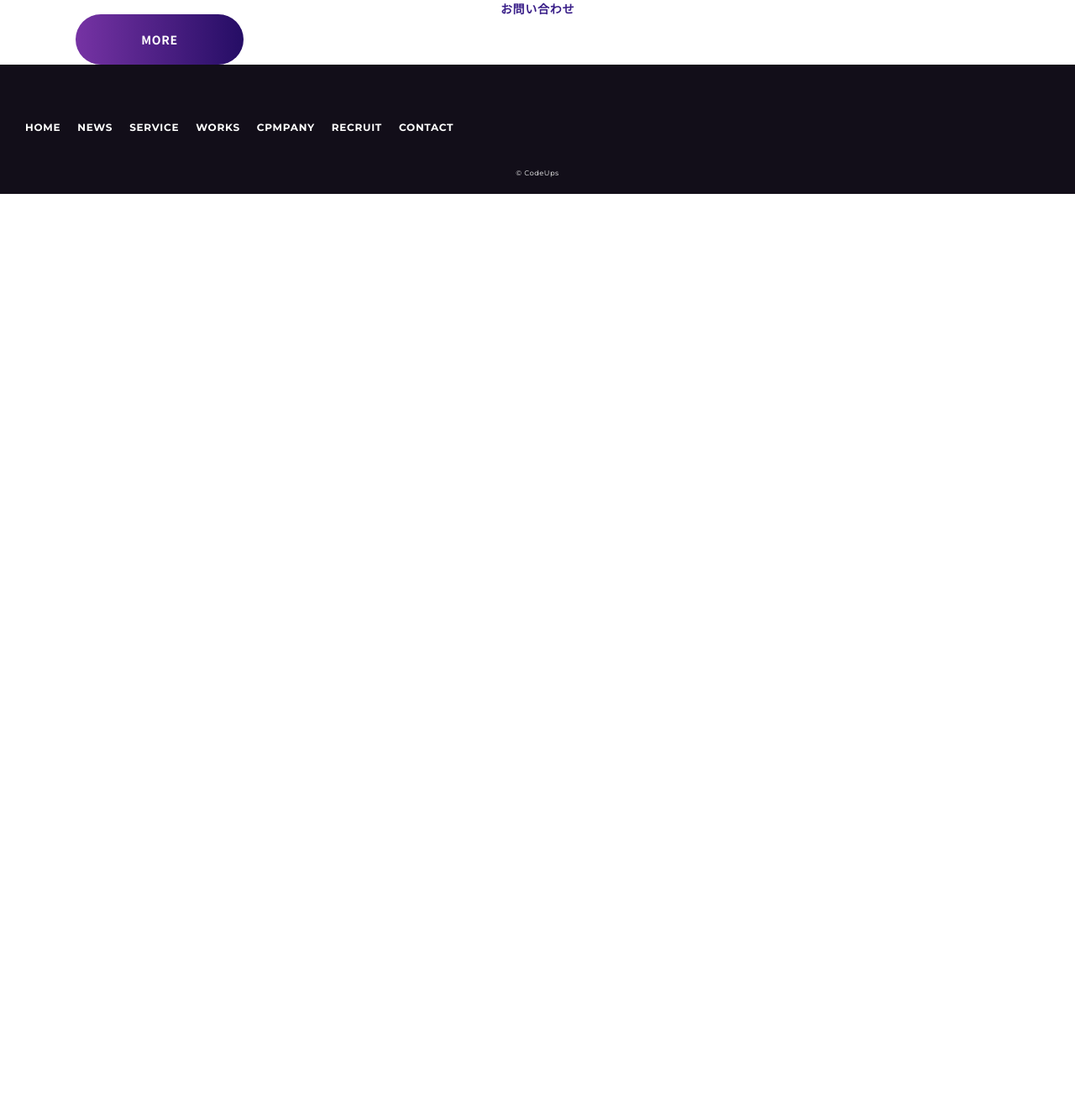
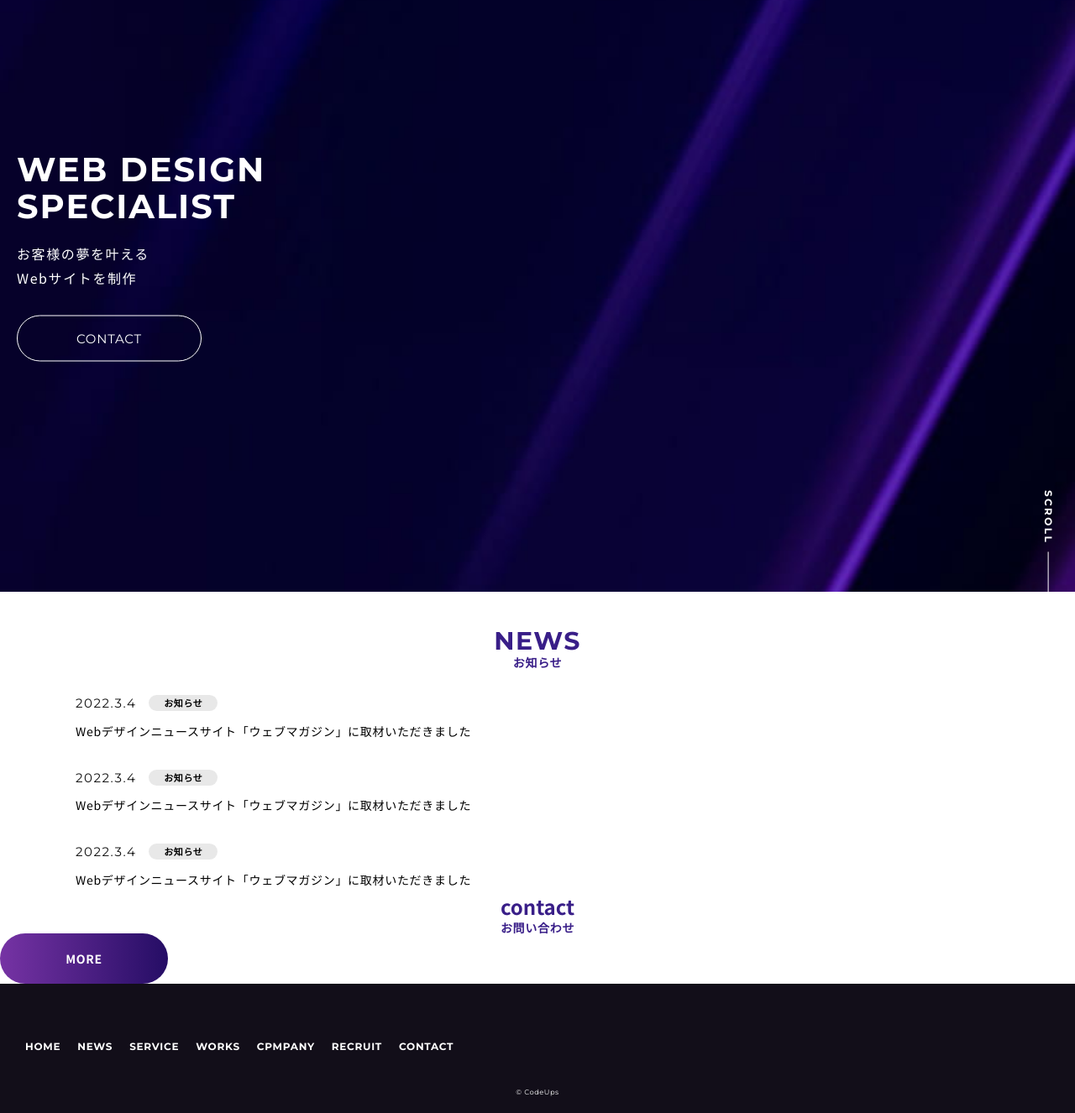
Before and after one commit to HISASHI-HASHIMOTO/CodeUps-live3, a website: page index.html in a window 1280 px wide. Shown: the part 95-1421 px from the top of the page at 84% size. Before the commit the page ends 800 px from the top, so only its background shows below. Drawn offline with nearby package versions, Linux system fonts and the light colour scheme.

Commit message:
第3章3回目完了

```diff
--- a/index.html
+++ b/index.html
@@ -30,18 +30,17 @@
     <!-- JavaScript -->
     <script src="https://code.jquery.com/jquery-3.6.0.js"></script>
     <script defer src="./js/script.js"></script>
-    <script>
+    <!-- <script>
       $(document).ready(function() {
         console.log("jQuery is loaded and ready");
       });
-    </script>
+    </script> -->
   </head>
   <body>
-
     <header class="p-header l-header">
       <div class="p-header__inner">
         <h1 class="p-header__logo">
-          <a href="" class="p-header__log-link">CodeUps</a>
+          <a href="" class="p-header__logo-link">CodeUps</a>
         </h1>
         <button class="p-header__drawer c-hamburger js-hamburger">
           <span></span>
@@ -50,12 +49,12 @@
         </button>
         <div class="p-header__pc-nav pc-nav">
           <ul class="pc-nav__items">
-            <l class="pc-nav__item">
-              <a href="">home</a></l
-              i>
             <li class="pc-nav__item">
-              <a href="">news</a></l
-              i>
+              <a href="">home</a>
+            </li>
+            <li class="pc-nav__item">
+              <a href="">news</a>
+            </li>
             <li class="pc-nav__item">
               <a href="">service</a>
             </li>
@@ -88,6 +87,71 @@
       </div>
     </header>
 
+    <!-- mvセクション -->
+    <div class="p-mv l-mv">
+      <div class="p-mv__inner">
+        <div class="p-mv__header">
+          <h2 class="p-mv__title">WEB DESIGN<br />SPECIALIST</h2>
+          <p class="p-mv__subtitle">お客様の夢を叶える<br />Webサイトを制作</p>
+          <div class="p-mv__btn">
+            <a href="" class="mv-btn c-mv-btn">CONTACT</a>
+          </div>
+        </div>
+        <div class="p-mv__scroll"><span>scroll</span></div>
+      </div>
+    </div>
+
+    <!-- newsセクション -->
+    <section class="p-news l-news">
+      <div class="p-news__inner l-inner">
+        <div class="p-news__title c-section-header">
+          <h2 class="c-section-header__entitle">news</h2>
+          <p class="c-section-header__jatitle">お知らせ</p>
+        </div>
+        <div class="p-news__items">
+          <div class="p-news__item p-news-content">
+            <div class="p-news-content__meta">
+              <time class="p-news-content__date" datetime="2022-03-04"
+                >2022.3.4</time
+              >
+              <p class="p-news-content__category">お知らせ</p>
+            </div>
+            <div class="p-news-content__link">
+              <a href="" class="p-news-content__category-text"
+                >Webデザインニュースサイト「ウェブマガジン」に取材いただきました</a
+              >
+            </div>
+          </div>
+          <div class="p-news__item p-news-content">
+            <div class="p-news-content__meta">
+              <time class="p-news-content__date" datetime="2022-03-04"
+                >2022.3.4</time
+              >
+              <p class="p-news-content__category">お知らせ</p>
+            </div>
+            <div class="p-news-content__link">
+              <a href="" class="p-news-content__category-text"
+                >Webデザインニュースサイト「ウェブマガジン」に取材いただきました</a
+              >
+            </div>
+          </div>
+          <div class="p-news__item p-news-content">
+            <div class="p-news-content__meta">
+              <time class="p-news-content__date" datetime="2022-03-04"
+                >2022.3.4</time
+              >
+              <p class="p-news-content__category">お知らせ</p>
+            </div>
+            <div class="p-news-content__link">
+              <a href="" class="p-news-content__category-text"
+                >Webデザインニュースサイト「ウェブマガジン」に取材いただきました</a
+              >
+            </div>
+          </div>
+        </div>
+      </div>
+    </section>
+
     <div class="inner">
       <div class="c-section-header">
         <h2 class="c-section-header__enbtitle">contact</h2>
@@ -95,7 +159,7 @@
       </div>
       <a class="c-button">more</a>
     </div>
-    <div class="l-footer p-footer">
+    <footer class="l-footer p-footer">
       <div class="p-footer__inner">
         <nav class="p-footer__nav p-footer-nav">
           <ul class="p-footer-nav__items">
@@ -112,7 +176,7 @@
           <small>&copy; CodeUps</small>
         </div>
       </div>
-    </div>
+    </footer>
     <script src="https://code.jquery.com/jquery-3.6.0.js"></script>
   </body>
 </html>
--- /dev/null
+++ b/src/sass/object/component/_c-mv-btn.scss
@@ -0,0 +1,12 @@
+@use "global" as *;
+
+.c-mv-btn {
+  display: inline-block;
+  padding: rem(19) rem(70);
+  border: 1px solid $white;
+  font-size: rem(15);
+  line-height: 1;
+  letter-spacing: 0.05em;
+  font-family: $english-family;
+  border-radius: rem(50);
+}
--- a/src/sass/object/layout/_l-inner.scss
+++ b/src/sass/object/layout/_l-inner.scss
@@ -1,6 +1,6 @@
 @use "global" as *;
 
-.inner {
+.l-inner {
   width: 100%;
   padding-right: $padding-sp;
   padding-left: $padding-sp;
--- /dev/null
+++ b/src/sass/object/layout/_l-news.scss
@@ -0,0 +1,5 @@
+@use 'global' as *;
+
+.l-news {
+  margin-top: rem(40);
+}
--- a/src/sass/object/project/_p-header.scss
+++ b/src/sass/object/project/_p-header.scss
@@ -2,8 +2,11 @@
 
 .p-header {
   height: rem(62);
-  background-color:  $blue;
+  background-color: transparent;
+  // background-color: #21054D;
   z-index: 1000;
+  position: fixed;
+  width: 100%;
 }
 
 .p-header__inner {
@@ -26,7 +29,15 @@
 }
 
 .p-header__logo {
+  height: inherit;
+}
+
+.p-header__logo-link {
   color: $white;
+  font-size: rem(18);
+  display: flex;
+  align-items: center;
+  height: inherit;
 }
 
 .p-header__pc-nav {
--- /dev/null
+++ b/src/sass/object/project/_p-mv.scss
@@ -0,0 +1,71 @@
+@use "global" as *;
+
+.p-mv {
+  position: relative;
+  height: 100vh;
+  background-image: url(../images/common/mv-sp.jpg);
+  background-repeat: no-repeat;
+  background-size: cover;
+
+}
+
+.p-mv__inner {
+  // padding: 0 rem(20);
+}
+
+.p-mv__header {
+  position: absolute;
+  top: 50%;
+  transform: translateY(-50%);
+  left: rem(20);
+  color: $white;
+}
+
+.p-mv__title {
+  font-size: rem(40);
+  font-weight: $bold;
+  font-family: $english-family;
+  line-height: calc(44/40);
+  letter-spacing: 0.05em;
+  color: $white;
+}
+
+.p-mv__subtitle {
+  font-size: rem(16);
+  line-height: calc(29/16);
+  letter-spacing: 0.1em;
+  margin-top: rem(20);
+}
+
+.p-mv__btn {
+  margin-top: rem(30);
+}
+
+.p-mv__scroll {
+  font-size: rem(12);
+  color: $white;
+  letter-spacing: 0.2em;
+  font-family: $english-family;
+  font-weight: $bold;
+  display: inline-block;
+  text-transform: uppercase;
+  position: absolute;
+  bottom: rem(80);
+  right: rem(0);
+  transform: rotate(90deg);
+}
+
+.p-mv__scroll span {
+  position: relative;
+}
+
+.p-mv__scroll span::after {
+  content: "";
+  position: absolute;
+  width: rem(1);
+  height: rem(50);
+  background-color: $white;
+  transform: rotate(90deg);
+  bottom: rem(-17.6);
+  right: rem(-35);
+}
--- /dev/null
+++ b/src/sass/object/project/_p-news-content.scss
@@ -0,0 +1,36 @@
+@use "global" as *;
+
+
+.p-news-content__meta {
+  display: flex;
+  align-items: center;
+}
+
+.p-news-content__date {
+  color: $black;
+  font-size: rem(15);
+  letter-spacing: 0.1em;
+  line-height: 1.3;
+  font-family: $english-family;
+}
+.p-news-content__category {
+  font-size: rem(11);
+  font-weight: $bold;
+  letter-spacing: 0.05em;
+  border-radius: 50px;
+  line-height: 1;
+  background-color: #E8E8E8;
+  padding: rem(4) rem(18);
+  margin-left: rem(15);
+}
+.p-news-content__link {
+  margin-top: rem(10);
+}
+
+
+.p-news-content__category-text {
+  font-size: rem(14);
+  line-height: calc(27/14);
+  letter-spacing: 0.05em;
+
+}
--- /dev/null
+++ b/src/sass/object/project/_p-news.scss
@@ -0,0 +1,14 @@
+@use "global" as *;
+
+
+.p-news {
+
+}
+
+.p-news__items {
+  margin-top: rem(32);
+}
+
+.p-news__item + .p-news__item {
+  margin-top: rem(32);
+}
```
Also changed, not shown: css/styles.css, images/common/dummy.jpg (deleted), images/common/mv-sp.jpg (added), images/common/service.jpg (added), images/common/service2.jpg (added), images/common/service3.jpg (added), src/images/common/mv-sp.jpg (added), src/images/common/service.jpg (added), src/images/common/service2.jpg (added), src/images/common/service3.jpg (added), 2 other files.
